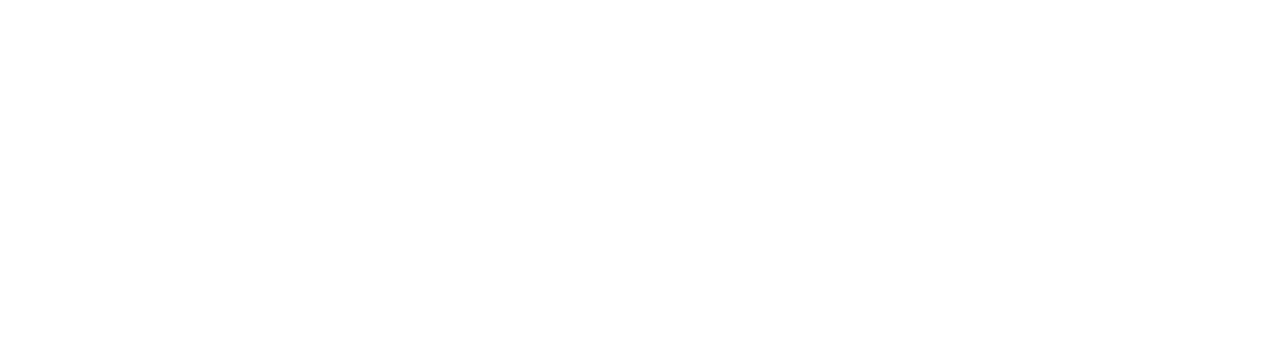
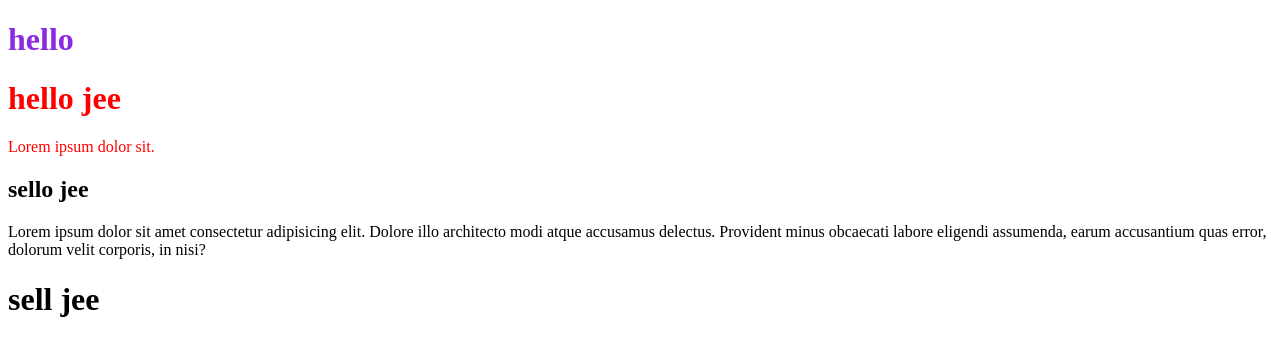
Before and after one commit to Rabyn-Collab/mern_kartk, a plain HTML site: page index.html in a window 1280 px wide. Drawn offline with Linux system fonts and the light colour scheme.

Commit message:
css changes

```diff
--- a/index.html
+++ b/index.html
@@ -2,12 +2,53 @@
 <html lang="en">
 
   <head>
+
     <meta charset="UTF-8">
     <meta name="viewport" content="width=device-width, initial-scale=1.0">
     <title>Web Css</title>
+    <!-- <link rel="stylesheet" href="styles.css"> -->
+
+    <style>
+      .sec-1 h1,
+      .sec-1 p {
+        color: red;
+      }
+
+      #logo {
+        color: blueviolet;
+      }
+    </style>
+
   </head>
 
   <body>
+
+    <main>
+      <div id="logo">
+        <h1>hello </h1>
+      </div>
+
+      <div class="sec-1">
+        <h1>hello jee</h1>
+        <p>Lorem ipsum dolor sit.</p>
+        <h2>sello jee</h2>
+      </div>
+
+      <p>Lorem ipsum dolor sit amet consectetur adipisicing elit. Dolore illo architecto modi atque accusamus delectus.
+        Provident minus obcaecati labore eligendi assumenda, earum accusantium quas error, dolorum velit corporis, in
+        nisi?</p>
+
+
+
+      <div class="sec-2">
+        <h1>sell jee</h1>
+      </div>
+
+
+    </main>
+
+
+
 
 
   </body>
```
